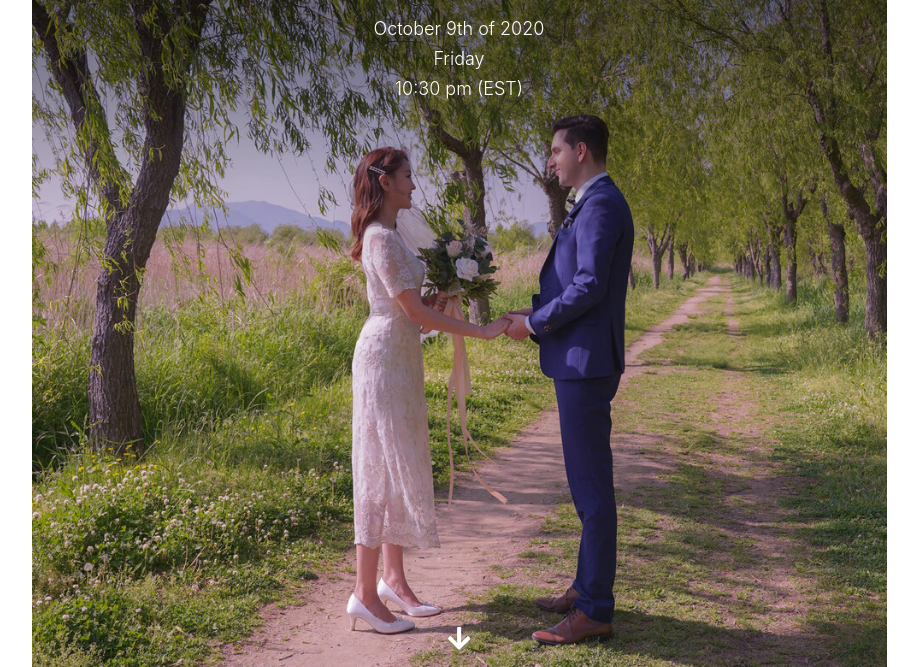
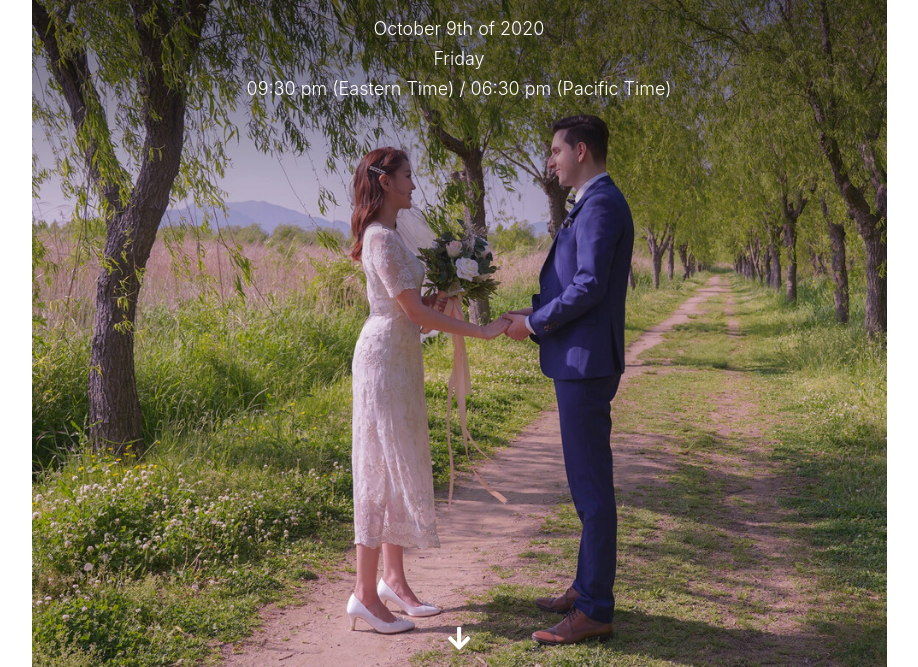
Before and after one commit to FabioReis/fabio.haelan.live, a website: page invitation-en.html in a window 1280 px wide. Shown: the part 130-797 px from the top of the page, without its empty margins (181-1099 px from the left). Drawn offline with nearby package versions, Linux system fonts and the light colour scheme.

Commit message:
updating time on english version

```diff
--- a/invitation-en.html
+++ b/invitation-en.html
@@ -34,7 +34,7 @@
                         </p>
                         <p class="p2">
                             <span class="vs-span">October 9th of 2020<br />Friday</span>
-                            <span class="vs-span">10:30 pm (EST)</span>
+                            <span class="vs-span">09:30 pm (Eastern Time) / 06:30 pm (Pacific Time)</span>
                         </p>
                     </div>
                     <a href="#intro-anchor" class="arrow-more">
```
